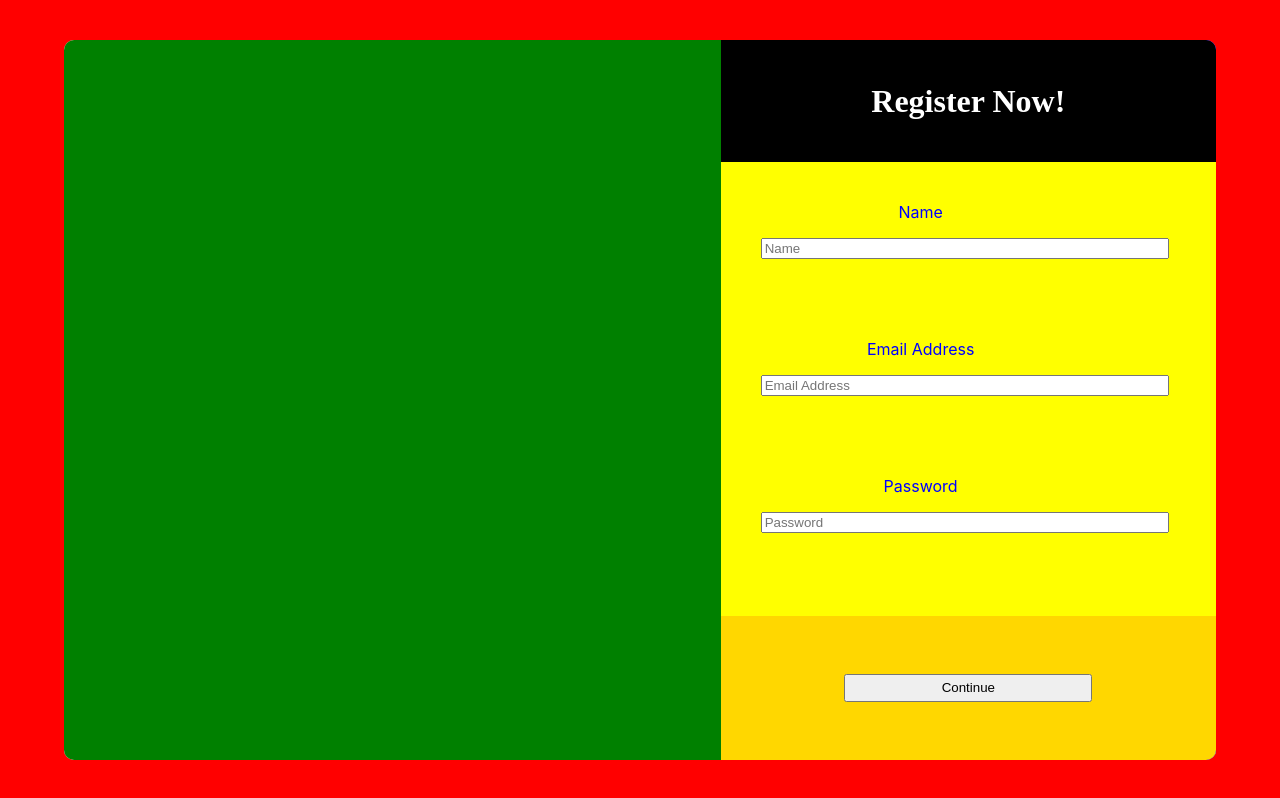
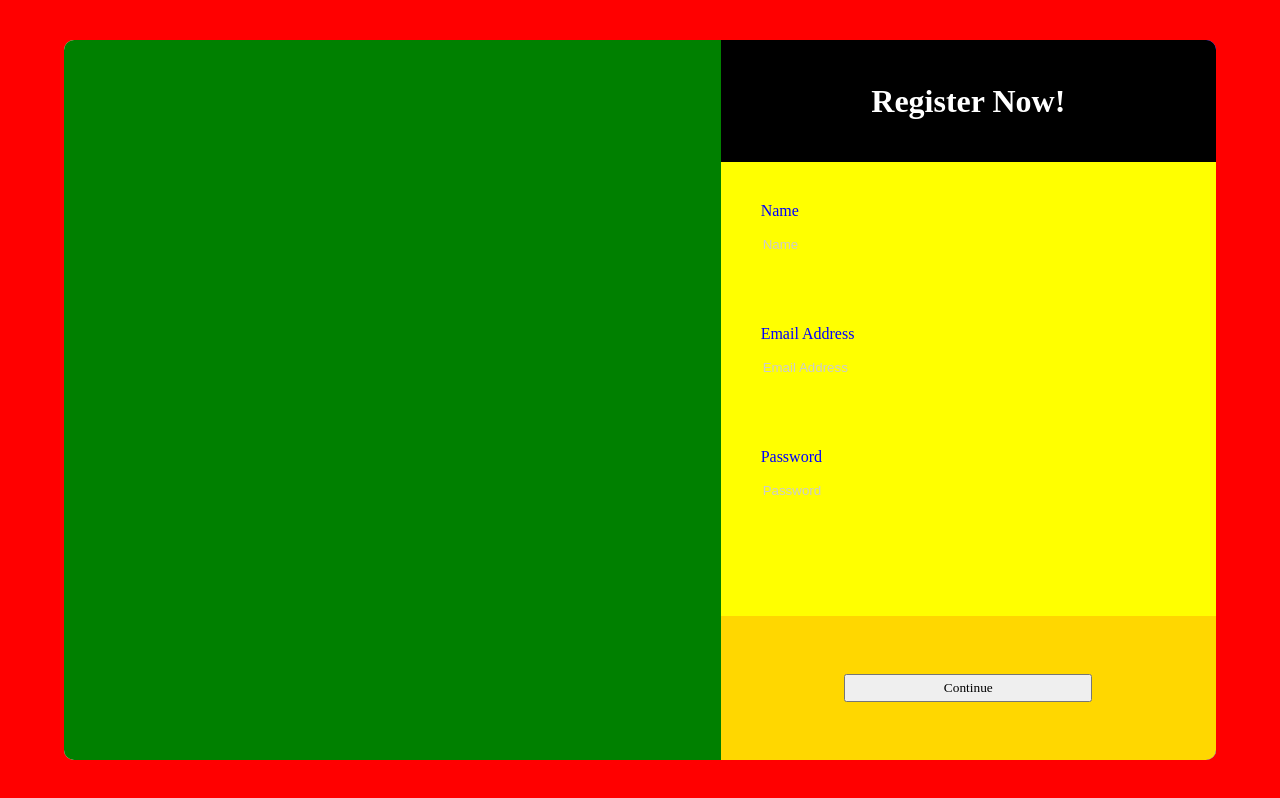
Before and after one commit to bismansahni/refermefrontend, a React (Create React App) app: page / in a window 1280 px wide. Built offline with nearby package versions, Linux system fonts and the light colour scheme; no server answers; the HTML template or start-up script is replaced by a standard one.

Commit message:
basic form ready

```diff
--- a/src/styles/Register.css
+++ b/src/styles/Register.css
@@ -4,6 +4,8 @@
     background-color: red;
     justify-content: center;
    align-items: center;
+      font-family: 'Poppins'
+
 }
 
 .register-box {
@@ -95,16 +97,33 @@
   .form-group input {
     height: 20%;
     width: 50%;
-    margin-bottom: 5%;
+    margin-bottom: 4%;
    column-width: 10%;
    margin-left: 5%;
+   background-color: transparent;
+   border: none;
+   outline: none;
     }
 
+    .form-group input::placeholder {
+        color: #ccc;
+        font-size: 1em;
+        opacity: 1; /* Ensure the placeholder is visible */
+
+      }
+
+      .form-group input:focus {
+        border-bottom: 2px solid #6a1b9a; /* Change border color on focus */
+        color: #6a1b9a; /* Change text color on focus */
+      }
    .form-group label {
     height: 20%;
     width: 50%;
     color: blue;
     margin-bottom: 2%;
+    text-align: left;
+    margin-left: 5%
+
   }
 
 
@@ -112,6 +131,10 @@
 
   .form-group input:focus {
     border-bottom: 2px solid #6a11cb; /* Purple color on focus */
+    color: black;
+     font-family: 'Poppins';
+     font-size: large;
+
   }
 
 .button-box{
@@ -120,11 +143,13 @@
     justify-content: center;
     display: flex;
     align-items: center;
+       font-family: 'Poppins'
 
 }
 
 .button-box button{
     height:20%;
     width: 50%;
+       font-family: 'Poppins'
 
 }
```
